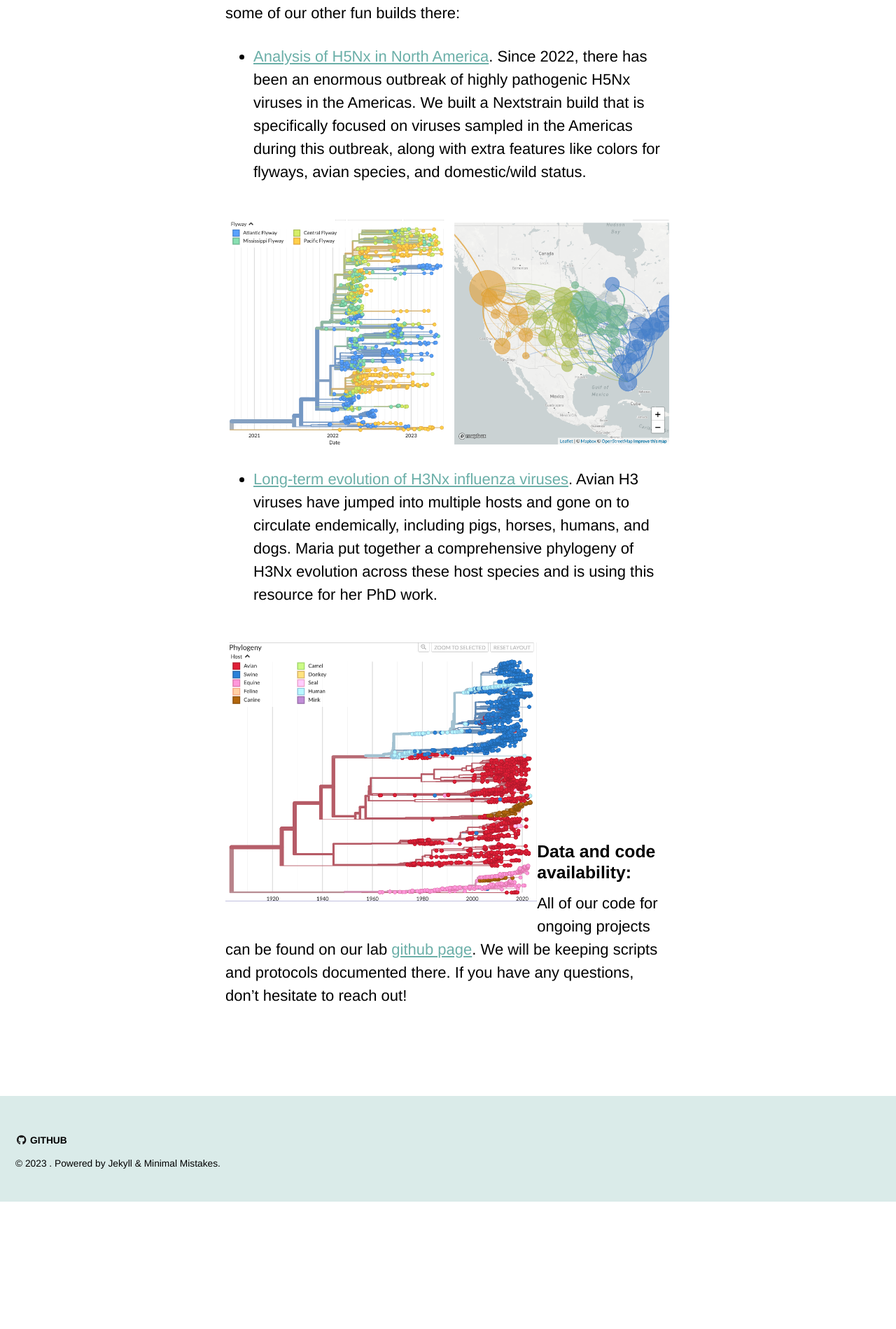
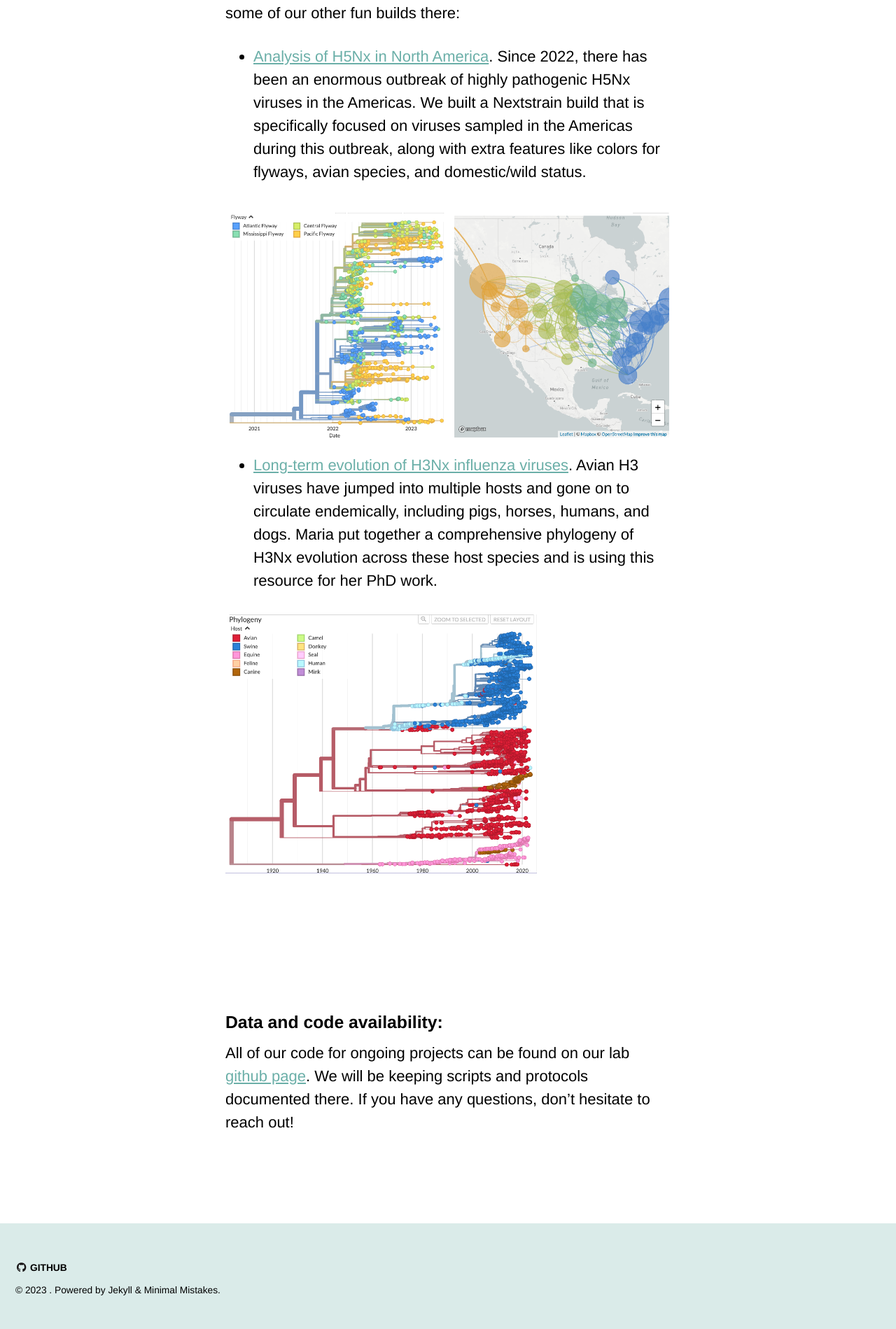
Before and after one commit to lmoncla/monclalab, a Jekyll site: the page built from _pages/data.md, in a window 1280 px wide. Shown: the part 1412-3311 px from the top of the page at 70% size. Built offline with Jekyll 4.4.1, drawn with Linux system fonts in a browser that asks for light colours; cached includes are drawn as plain includes; a script that is not in the unit is left out; comment, search, counter and statistics services are not loaded; before the commit the page ends 3129 px from its top, so only the background shows below that.

Commit message:
fixing spacing

```diff
--- a/_pages/data.md
+++ b/_pages/data.md
@@ -26,7 +26,7 @@ In addition to the resources hosted on the live Nextstrain site, we also maintai
 * [Analysis of H5Nx in North America](https://nextstrain.org/groups/moncla-lab/h5nx/north-america/ha). Since 2022, there has been an enormous outbreak of highly pathogenic H5Nx viruses in the Americas. We built a Nextstrain build that is specifically focused on viruses sampled in the Americas during this outbreak, along with extra features like colors for flyways, avian species, and domestic/wild status.
 
 <center>
-<img src="/monclalab/assets/images/h5nx-north-america-2023-12-14.png" width="100%" title="H5Nx global Nextstrain build" align="left" vspace="30">
+<img src="/monclalab/assets/images/h5nx-north-america-2023-12-14.png" width="100%" title="H5Nx global Nextstrain build" align="left" vspace="20">
 </center>
 <br/>
 <br/>
@@ -34,7 +34,7 @@ In addition to the resources hosted on the live Nextstrain site, we also maintai
 
 * [Long-term evolution of H3Nx influenza viruses](https://nextstrain.org/groups/moncla-lab/h3nx/ha). Avian H3 viruses have jumped into multiple hosts and gone on to circulate endemically, including pigs, horses, humans, and dogs. Maria put together a comprehensive phylogeny of H3Nx evolution across these host species and is using this resource for her PhD work.
 <center>
-<img src="/monclalab/assets/images/h3nx-nextstrain-2023-12-14.png" width="70%" title="H5Nx global Nextstrain build" align="left" vspace="30">
+<img src="/monclalab/assets/images/h3nx-nextstrain-2023-12-14.png" width="70%" title="H5Nx global Nextstrain build" align="left" vspace="10">
 </center>
 <br/>
 <br/>
@@ -44,6 +44,15 @@ In addition to the resources hosted on the live Nextstrain site, we also maintai
 <br/>
 <br/>
 <br/>
+<br/>
+<br/>
+<br/>
+<br/>
+<br/>
+<br/>
+<br/>
+<br/>
+
 
 ### Data and code availability:
 All of our code for ongoing projects can be found on our lab [github page](https://github.com/moncla-lab). We will be keeping scripts and protocols documented there. If you have any questions, don't hesitate to reach out!
```
